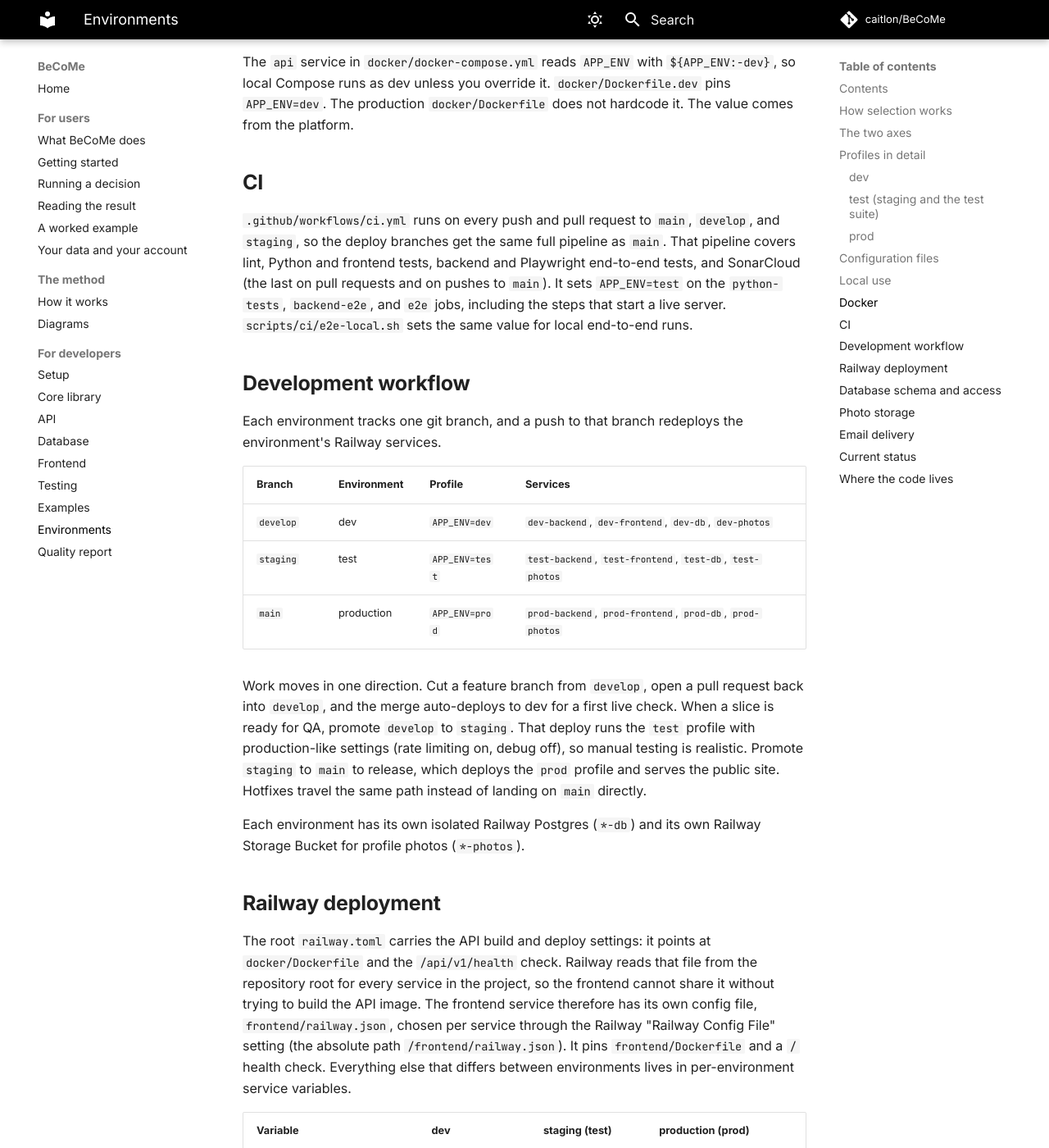
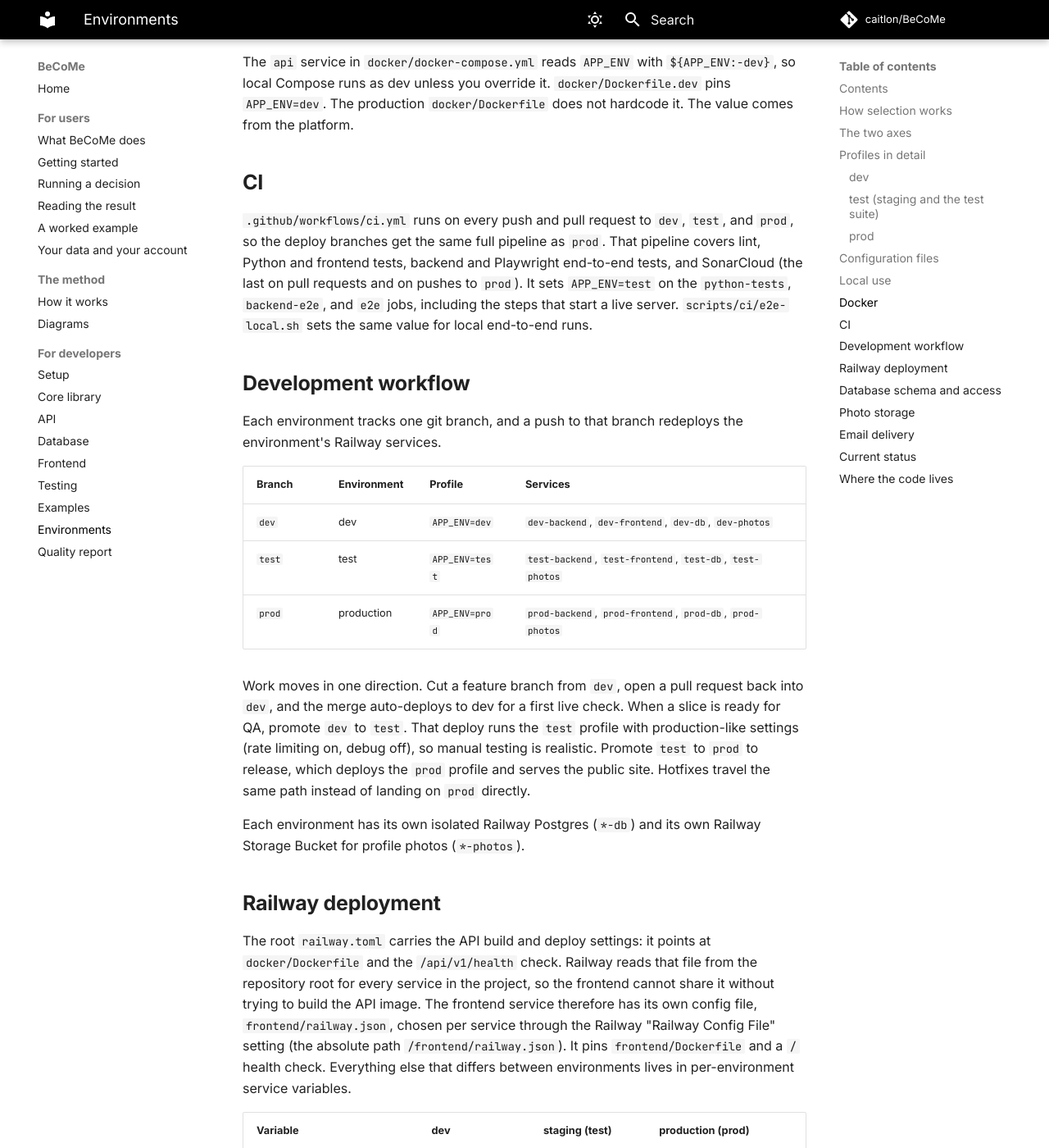
Before and after one commit to caitlon/BeCoMe, an MkDocs documentation site: the page built from docs/environments.md, in a window 1280 px wide and 1400 px high, scrolled down 3674 px. Shown: the whole window at 82% size. Built offline with MkDocs 1.6.1 and Material for MkDocs 9.7.7, drawn with Linux system fonts in a browser that asks for light colours; comment, search, counter and statistics services are not loaded; some of the changed text lies outside the part shown.

Commit message:
docs: point branch references at dev, test and prod

```diff
--- a/docs/environments.md
+++ b/docs/environments.md
@@ -95,7 +95,7 @@ The `api` service in `docker/docker-compose.yml` reads `APP_ENV` with `${APP_ENV
 
 ## CI
 
-`.github/workflows/ci.yml` runs on every push and pull request to `main`, `develop`, and `staging`, so the deploy branches get the same full pipeline as `main`. That pipeline covers lint, Python and frontend tests, backend and Playwright end-to-end tests, and SonarCloud (the last on pull requests and on pushes to `main`). It sets `APP_ENV=test` on the `python-tests`, `backend-e2e`, and `e2e` jobs, including the steps that start a live server. `scripts/ci/e2e-local.sh` sets the same value for local end-to-end runs.
+`.github/workflows/ci.yml` runs on every push and pull request to `dev`, `test`, and `prod`, so the deploy branches get the same full pipeline as `prod`. That pipeline covers lint, Python and frontend tests, backend and Playwright end-to-end tests, and SonarCloud (the last on pull requests and on pushes to `prod`). It sets `APP_ENV=test` on the `python-tests`, `backend-e2e`, and `e2e` jobs, including the steps that start a live server. `scripts/ci/e2e-local.sh` sets the same value for local end-to-end runs.
 
 ## Development workflow
 
@@ -103,11 +103,11 @@ Each environment tracks one git branch, and a push to that branch redeploys the
 
 | Branch | Environment | Profile | Services |
 |--------|-------------|---------|----------|
-| `develop` | dev | `APP_ENV=dev` | `dev-backend`, `dev-frontend`, `dev-db`, `dev-photos` |
-| `staging` | test | `APP_ENV=test` | `test-backend`, `test-frontend`, `test-db`, `test-photos` |
-| `main` | production | `APP_ENV=prod` | `prod-backend`, `prod-frontend`, `prod-db`, `prod-photos` |
+| `dev` | dev | `APP_ENV=dev` | `dev-backend`, `dev-frontend`, `dev-db`, `dev-photos` |
+| `test` | test | `APP_ENV=test` | `test-backend`, `test-frontend`, `test-db`, `test-photos` |
+| `prod` | production | `APP_ENV=prod` | `prod-backend`, `prod-frontend`, `prod-db`, `prod-photos` |
 
-Work moves in one direction. Cut a feature branch from `develop`, open a pull request back into `develop`, and the merge auto-deploys to dev for a first live check. When a slice is ready for QA, promote `develop` to `staging`. That deploy runs the `test` profile with production-like settings (rate limiting on, debug off), so manual testing is realistic. Promote `staging` to `main` to release, which deploys the `prod` profile and serves the public site. Hotfixes travel the same path instead of landing on `main` directly.
+Work moves in one direction. Cut a feature branch from `dev`, open a pull request back into `dev`, and the merge auto-deploys to dev for a first live check. When a slice is ready for QA, promote `dev` to `test`. That deploy runs the `test` profile with production-like settings (rate limiting on, debug off), so manual testing is realistic. Promote `test` to `prod` to release, which deploys the `prod` profile and serves the public site. Hotfixes travel the same path instead of landing on `prod` directly.
 
 Each environment has its own isolated Railway Postgres (`*-db`) and its own Railway Storage Bucket for profile photos (`*-photos`).
 
@@ -164,8 +164,8 @@ Two settings gate the address checks in `api/services/email_policy.py` that run
 All three environments run entirely on Railway, each with its own isolated Postgres and photo bucket. The database layer is hardened the same way across them: Alembic owns the schema, the app connects as the least-privilege `become_app` role, and the production and staging databases are internal-only.
 
 - **prod** is live: https://www.becomify.app (frontend) and https://api.becomify.app (API), `APP_ENV=prod`. Database is **Railway Postgres** (`prod-db`). Profile photos live in a **Railway Storage Bucket** (`prod-photos`) served through the API photo proxy.
-- **test / staging** is live from `staging`: https://harbor.becomify.app (frontend) and https://api-harbor.becomify.app (API), on its own Railway Postgres (`test-db`) and bucket (`test-photos`), `APP_ENV=test`.
-- **dev** deploys from `develop`: https://atelier.becomify.app (frontend) and https://api-atelier.becomify.app (API), on its own Railway Postgres (`dev-db`) and bucket (`dev-photos`). It also runs locally without selecting a profile, since dev is the default, though the base `.env`
+- **test / staging** is live from `test`: https://harbor.becomify.app (frontend) and https://api-harbor.becomify.app (API), on its own Railway Postgres (`test-db`) and bucket (`test-photos`), `APP_ENV=test`.
+- **dev** deploys from `dev`: https://atelier.becomify.app (frontend) and https://api-atelier.becomify.app (API), on its own Railway Postgres (`dev-db`) and bucket (`dev-photos`). It also runs locally without selecting a profile, since dev is the default, though the base `.env`
 with `SECRET_KEY` is still required.
 
 Dev and staging moved off their generated `*.up.railway.app` hosts on 2026-07-31. They had to. `up.railway.app` is on the Public Suffix List, so a frontend and an API on two of those hosts count as different sites. The browser never sent the `SameSite=Strict` session cookies between them. Login answered `200` and the next request answered `401`, which looked like a broken session rather than a domain-topology problem. Production was never affected, since `www.becomify.app` and `api.becomify.app` share one registrable domain. The names avoid `dev` and `staging` so guessing does not find the environments. Certificate Transparency logs publish the certificates anyway, so that is a speed bump rather than access control. Adding a domain, the `_railway-verify` TXT record a proxied CNAME needs, and the cutover order are covered by the `cloudflare-operations` skill.
```
Also changed, not shown: README.md (+4 -4 lines), api/README.md (+1 -1 lines), examples/README.md (+2 -2 lines), src/README.md (+7 -7 lines).
